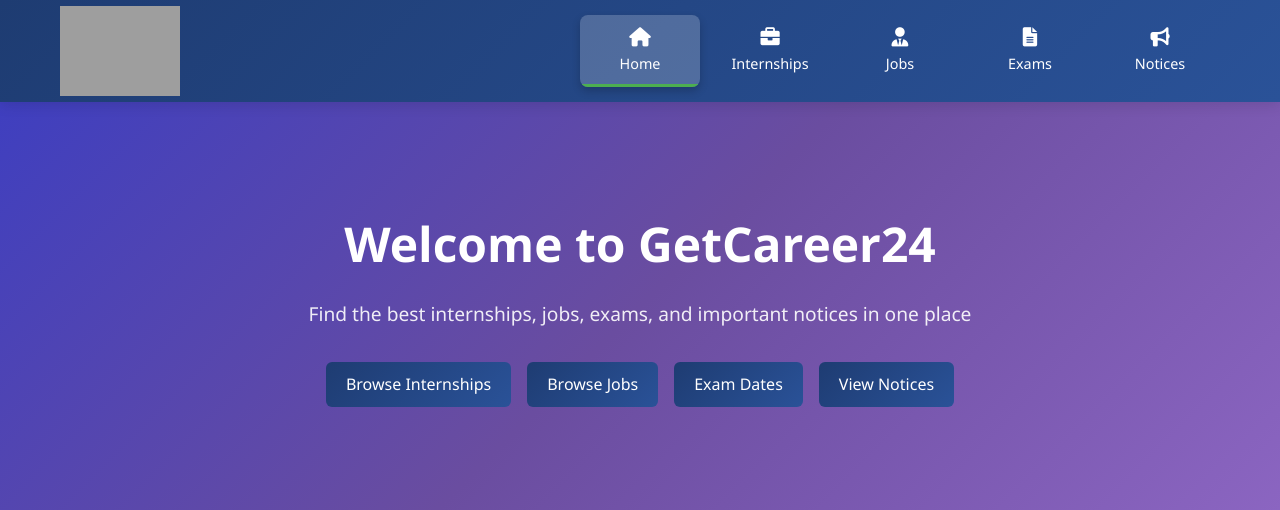
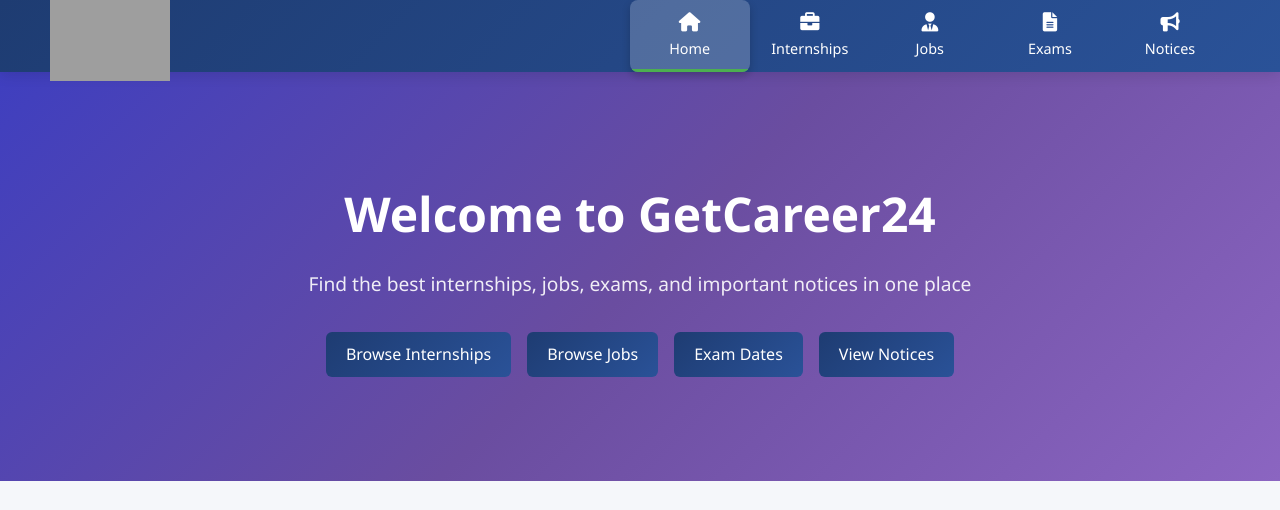
Before and after one commit to ajinkyabhagat158-create/getcareer24, a Flask app: page / in a window 1280 px wide. Shown: the top 510 px of the page. Run offline with Flask 3, Linux system fonts and the light colour scheme; grey boxes are pictures that could not be loaded.

Commit message:
Update base.html

```diff
--- a/templates/base.html
+++ b/templates/base.html
@@ -31,11 +31,11 @@
         .nav-container {
             max-width: 1200px;
             margin: 0 auto;
-            padding: 0 20px;
+            padding: 0 10px;
             display: flex;
             justify-content: space-between;
             align-items: center;
-            height: 70px;
+            height: 40px;
         }
 
         .nav-logo {
@@ -53,7 +53,7 @@
 
         .nav-menu {
             display: flex;
-            gap: 10px;
+            gap: 0.1px;
         }
 
         .nav-link {
@@ -116,7 +116,7 @@
 
         .tab-header {
             text-align: center;
-            margin-bottom: 40px;
+            margin-bottom: 20px;
         }
 
         .tab-header h1 {
@@ -263,7 +263,7 @@
             <img src="https://i.ibb.co/kVGXV7jN/getcareer24logo.png" alt="getcareer24logo" class="logo-img">
         </a>
         <div class="nav-menu">
-            <a href="{{ url_for('index') }}" class="nav-link active">
+            <a href="{{ url_for('index') }}" class="nav-link">
                 <i class="fas fa-home"></i>
                 <span>Home</span>
             </a>
```
